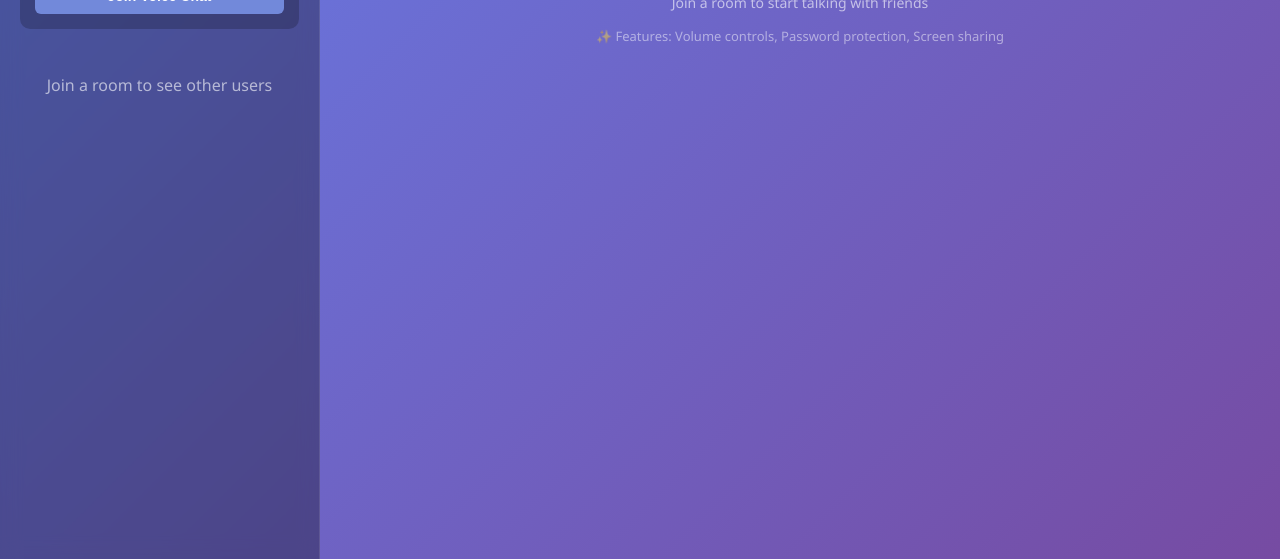
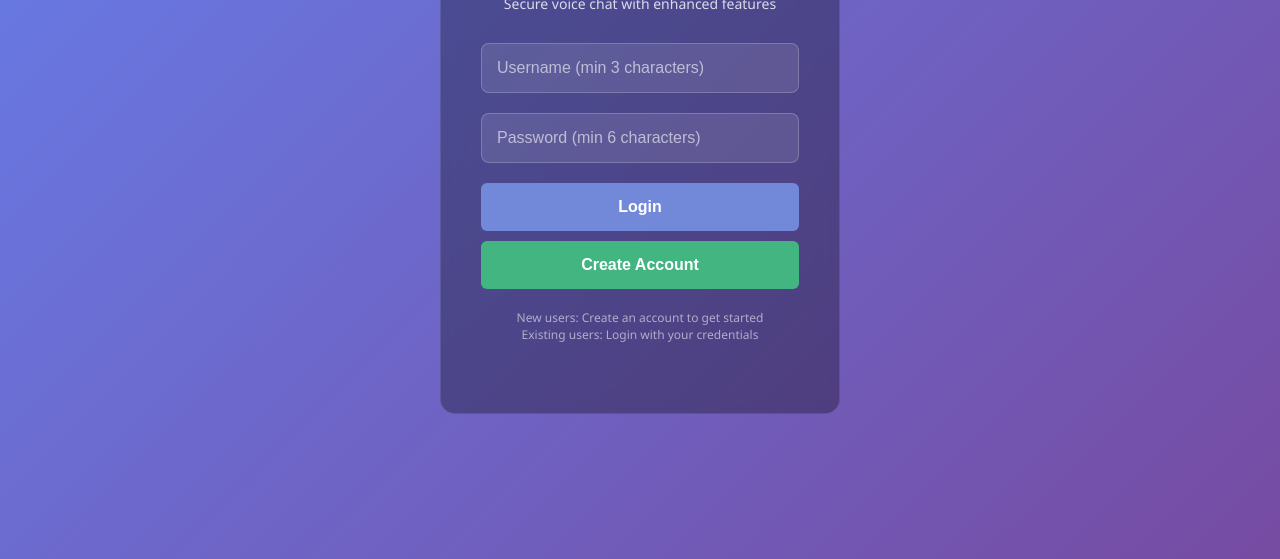
Before and after one commit to izzethannn/memochat-backend, a website: page index.html in a window 1280 px wide. Shown: the part 241-800 px from the top of the page. Drawn offline with nearby package versions, Linux system fonts and the light colour scheme.

Commit message:
Adding login feature to index.html

```diff
--- a/index.html
+++ b/index.html
@@ -6,9 +6,127 @@
     <title>MemoChat - Voice & Screen Share</title>
     <script src="https://cdn.socket.io/4.7.4/socket.io.min.js"></script>
     <link rel="stylesheet" href="styles.css">
+    <style>
+        /* Login Screen Styles */
+        .login-screen {
+            display: flex;
+            justify-content: center;
+            align-items: center;
+            min-height: 100vh;
+            background: linear-gradient(135deg, #667eea 0%, #764ba2 100%);
+            padding: 20px;
+        }
+
+        .login-container {
+            background: rgba(0, 0, 0, 0.3);
+            backdrop-filter: blur(10px);
+            padding: 40px;
+            border-radius: 15px;
+            border: 1px solid rgba(255, 255, 255, 0.1);
+            width: 100%;
+            max-width: 400px;
+            text-align: center;
+        }
+
+        .login-container h1 {
+            color: white;
+            margin-bottom: 10px;
+            font-size: 28px;
+        }
+
+        .login-container p {
+            color: rgba(255, 255, 255, 0.8);
+            margin-bottom: 30px;
+            font-size: 14px;
+        }
+
+        .login-form {
+            display: flex;
+            flex-direction: column;
+            gap: 20px;
+        }
+
+        .login-form input {
+            padding: 15px;
+            border: none;
+            border-radius: 8px;
+            background: rgba(255, 255, 255, 0.1);
+            color: white;
+            font-size: 16px;
+            border: 1px solid rgba(255, 255, 255, 0.2);
+            transition: all 0.3s ease;
+        }
+
+        .login-form input:focus {
+            outline: none;
+            background: rgba(255, 255, 255, 0.15);
+            border-color: #7289da;
+        }
+
+        .login-form input::placeholder {
+            color: rgba(255, 255, 255, 0.6);
+        }
+
+        .login-buttons {
+            display: flex;
+            gap: 10px;
+            flex-direction: column;
+        }
+
+        .login-buttons .btn {
+            padding: 15px;
+            font-size: 16px;
+            font-weight: 600;
+        }
+
+        .logout-btn {
+            position: fixed;
+            top: 20px;
+            right: 20px;
+            z-index: 1001;
+        }
+
+        @media (max-width: 768px) {
+            .login-container {
+                padding: 30px 20px;
+            }
+
+            .logout-btn {
+                top: 10px;
+                right: 10px;
+            }
+        }
+    </style>
 </head>
 <body>
-    <div class="container">
+    <!-- Login Screen -->
+    <div class="login-screen" id="loginScreen">
+        <div class="login-container">
+            <h1>📝 MemoChat</h1>
+            <p>Secure voice chat with enhanced features</p>
+
+            <div class="login-form">
+                <input type="text" id="loginUsername" placeholder="Username (min 3 characters)" maxlength="20" autocomplete="username">
+                <input type="password" id="loginPassword" placeholder="Password (min 6 characters)" maxlength="50" autocomplete="current-password">
+
+                <div class="login-buttons">
+                    <button class="btn btn-primary" id="loginBtn" onclick="handleLogin()">Login</button>
+                    <button class="btn btn-success" id="registerBtn" onclick="handleRegister()">Create Account</button>
+                </div>
+            </div>
+
+            <p style="margin-top: 20px; font-size: 12px; opacity: 0.7;">
+                New users: Create an account to get started<br>
+                Existing users: Login with your credentials
+            </p>
+        </div>
+    </div>
+
+    <!-- Main Application -->
+    <div class="container" id="mainApp" style="display: none;">
+        <!-- Logout Button -->
+        <button class="btn btn-danger logout-btn" onclick="logout()">🚪 Logout</button>
+
         <div class="sidebar" id="sidebar">
             <div class="room-info">
                 <h2>📝 MemoChat</h2>
@@ -16,7 +134,7 @@
             </div>
 
             <div class="join-form" id="joinForm">
-                <input type="text" id="usernameInput" placeholder="Enter your name" maxlength="20">
+                <input type="text" id="usernameInput" placeholder="Enter your name" maxlength="20" readonly>
                 <select id="roomSelect" onchange="handleRoomChange()">
                     <option value="">Choose a room...</option>
                     <option value="general">🏠 General Chat</option>
```
